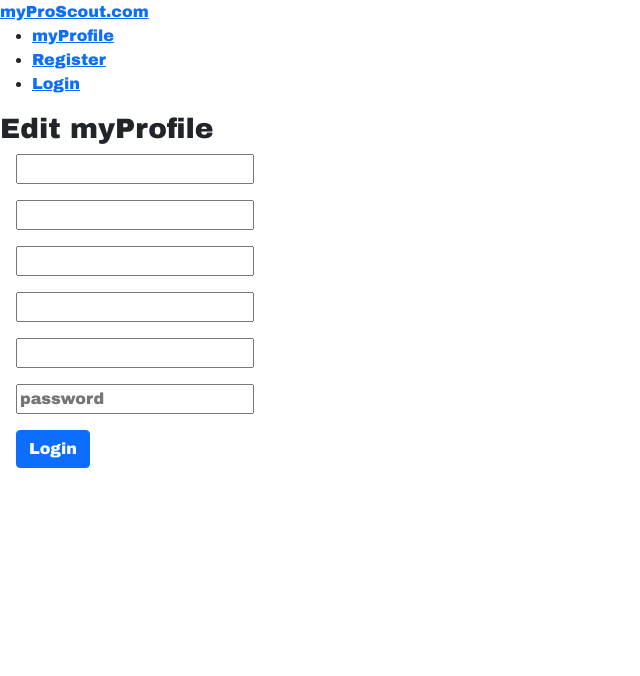
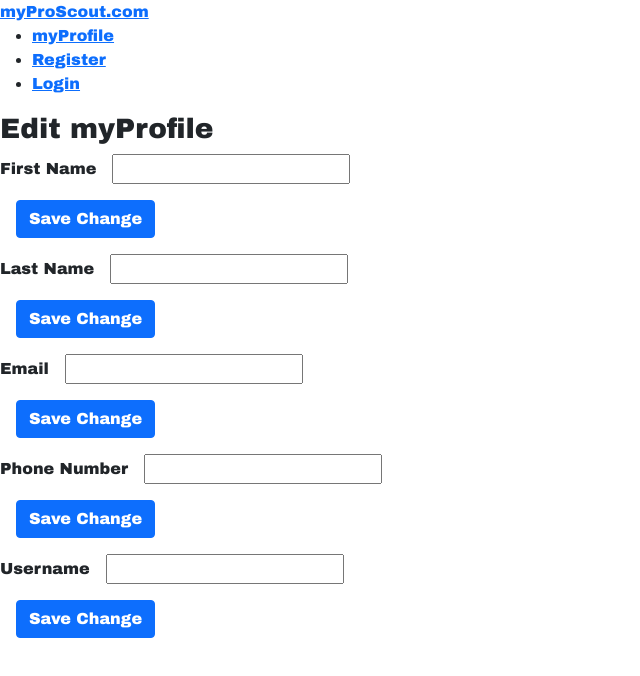
Before and after one commit to MadisonLifeAgent/MyProScoutFrontEndRepo, a React (Create React App) app: page /editmyprofile in a window 1280 px wide. Shown: the top 676 px of the page, without its empty margins (0-640 px from the left). Built offline with nearby package versions, Linux system fonts and the light colour scheme; no server answers.

Commit message:
added edit scout profile functions - working

```diff
--- a/src/components/MyProfile/EditMyProfile.js
+++ b/src/components/MyProfile/EditMyProfile.js
@@ -1,27 +1,26 @@
 import React, { useState, useEffect } from "react";
 import axios from 'axios';
 
+// component imports
+import ScoutFirstName from "./ScoutFirstName";
+import ScoutLastName from "./ScoutLastName";
+import ScoutEmail from "./ScoutEmail";
+import ScoutPhoneNumber from "./ScoutPhoneNumber";
+import ScoutUserName from "./ScoutUsername";
 
 // Scout account registration form
 const EditMyProfile = (props) => {
     const jwt = localStorage.getItem('token');
 
-    const [firstName, setFirstName] = useState();
+    //const [firstName, setFirstName] = useState();
 	const [lastName, setLastName] = useState();
 	const [userName, setUserName] = useState();
-	const [password, setPassword] = useState();
 	const [email, setEmail] = useState();
 	const [phoneNumber, setPhoneNumber] = useState();
 
-    // const [currentFirst, setCurrentFirst] = useState();
-	// const [currentLast, setCurrentLast] = useState();
-	// const [currentUsername, setCurrentUsername] = useState();
-	// //const [currentPassword, setCurrentPassword] = useState();
-	// const [currentEmail, setCurrentEmail] = useState();
-	// const [currentPhoneNumber, setCurrentPhoneNumber] = useState();
-
     //get current user details
     const [currentUser, setCurrentuser] = useState({});
+    const [id, setId] = useState();
 
     // this function gets the current scout's information
     async function getScoutInformation(token) {
@@ -30,6 +29,7 @@ const EditMyProfile = (props) => {
 		if (response.data) {
 			console.log("good api call");
             setCurrentuser(response.data);
+            setId(response.data.id);
 		} else {
 			console.log("bad api call");
 		}
@@ -38,20 +38,22 @@ const EditMyProfile = (props) => {
     // get scout information that is to be edited
     useEffect(() => {
         getScoutInformation(jwt);  // add if/else statement
-    },[currentUser]);
+    },[]);
 
 	// call the database and try to post edited scout info
-	async function editMyProfile(first, last, user, pass, useremail, phone) {
+	async function editMyProfile(first, last, user, useremail, phone, id) {
+		const updateInfo = {
+			"firstName": first,
+			"lastName": last,
+			"userName": user,
+			"email": useremail,
+			"phoneNumber": phone,
+            "id": id,
+		}
 
-		const updateInfo = {
-			"FirstName": first,
-			"LastName": last,
-			"UserName": user,
-			"Password": pass,
-			"Email": useremail,
-			"PhoneNumber": phone
-		}
-		let response = await axios.put(`https://localhost:44394/api/authentication/myproscout`, updateInfo);
+        console.log(updateInfo);
+
+		let response = await axios.put(`https://localhost:44394/api/myproscout/edit`, updateInfo);
 
 		if (response) {
 			console.log(response.data);
@@ -61,33 +63,19 @@ const EditMyProfile = (props) => {
 		}
 	}
 
-    // submits account registration request
-	const handleSubmit = (event) => {
-		event.preventDefault();
-		editMyProfile(firstName, lastName, userName, password, email, phoneNumber);
-		window.location = "/editmyprofile";
-	}
 
-
+	// edit profile input fields
 	return (
 		<div>
 			<h3>Edit myProfile</h3>
-			<form onSubmit={handleSubmit}>
-				<input type="text" placeholder={currentUser.firstName} value={firstName} onChange={(event) => setFirstName(event.target.value)} class="ms-3 mb-3" /><br/>
+                <ScoutFirstName currentUser={currentUser} id={id} />
 
-				<input type="text" placeholder={currentUser.lastName} value={lastName} onChange={(event) => setLastName(event.target.value)} class="ms-3 mb-3" /><br/>
+                <ScoutLastName currentUser={currentUser} id={id} />
 
-				<input type="text" placeholder={currentUser.email} value={email} onChange={(event) => setEmail(event.target.value)} class="ms-3 mb-3" /><br/>
+                <ScoutEmail currentUser={currentUser} id={id} />
 
-				<input type="text" placeholder={currentUser.phoneNumber} value={phoneNumber} onChange={(event) => setPhoneNumber(event.target.value)} class="ms-3 mb-3" /><br/>
-
-				<input type="text" placeholder={currentUser.userName} value={userName} onChange={(event) => setUserName(event.target.value)} class="ms-3 mb-3" /><br/>
-
-				<input type="password" placeholder="password" value={password} onChange={(event) => setPassword(event.target.value)} class="ms-3 mb-3"  /><br/>
-
-				<input type="submit" value="Login" class="btn btn-primary ms-3" />
-
-            </form>
+                <ScoutPhoneNumber currentUser={currentUser} id={id} />
+                <ScoutUserName currentUser={currentUser} id={id} />
 		</div>
 	);
 }
--- a/src/components/MyProfile/MyProfile.js
+++ b/src/components/MyProfile/MyProfile.js
@@ -9,7 +9,7 @@ const MyProfile = (props) => {
     const scout = props.user;
 
     const handleClick = () => {
-        //<EditMyProfile user={props.user} />
+        <EditMyProfile user={props.user} />
     }
 
 
--- /dev/null
+++ b/src/components/MyProfile/ScoutEmail.js
@@ -0,0 +1,49 @@
+import React, { useState } from "react";
+import axios from 'axios';
+
+// Scout account registration form
+const ScoutEmail = (props) => {
+    // get passed in props
+    const id = props.id;
+    const currentUser = props.currentUser;
+
+    const [email, setEmail] = useState();
+
+	// call the database and try to post edited scout info
+	async function editScoutEmail(email, id) {
+		const updateInfo = {
+			"email": email,
+            "id": id,
+		}
+
+		let response = await axios.put(`https://localhost:44394/api/myproscout/edit/email`, updateInfo);
+
+		if (response) {
+			console.log(response.data);
+		} else {
+			console.log("bad api call");
+		}
+	}
+
+    // submits account registration request
+	const handleSubmit = (event) => {
+		event.preventDefault();
+		editScoutEmail(email, id);
+		window.location = "/editmyprofile";
+	}
+
+
+	return (
+		<div>
+			<form onSubmit={handleSubmit}>
+                <label>Email</label>
+				<input type="text" placeholder={currentUser.email} value={email} onChange={(event) => setEmail(event.target.value)} class="ms-3 mb-3" /><br/>
+
+				<input type="submit" value="Save Change" class="btn btn-primary ms-3 mb-3 " />
+
+            </form>
+		</div>
+	);
+}
+
+export default ScoutEmail;
--- /dev/null
+++ b/src/components/MyProfile/ScoutFirstName.js
@@ -0,0 +1,50 @@
+import React, { useState } from "react";
+import axios from 'axios';
+
+// Scout account registration form
+const ScoutFirstName = (props) => {
+    // get passed in props
+    const id = props.id;
+    const currentUser = props.currentUser;
+
+    const [firstName, setFirstName] = useState();
+
+	// call the database and try to post edited scout info
+	async function editScoutFirstName(first, id) {
+		const updateInfo = {
+			"firstName": first,
+            "id": id,
+		}
+
+		let response = await axios.put(`https://localhost:44394/api/myproscout/edit/firstname`, updateInfo);
+
+		if (response) {
+			console.log(response.data);
+			console.log("firstnamegood api call");
+		} else {
+			console.log("bad api call");
+		}
+	}
+
+    // submits account registration request
+	const handleSubmit = (event) => {
+		event.preventDefault();
+		editScoutFirstName(firstName, id);
+		window.location = "/editmyprofile";
+	}
+
+
+	return (
+		<div>
+			<form onSubmit={handleSubmit}>
+                <label>First Name</label>
+				<input type="text" placeholder={currentUser.firstName} value={firstName} onChange={(event) => setFirstName(event.target.value)} class="ms-3 mb-3" /><br/>
+
+				<input type="submit" value="Save Change" class="btn btn-primary ms-3 mb-3 " />
+
+            </form>
+		</div>
+	);
+}
+
+export default ScoutFirstName;
--- /dev/null
+++ b/src/components/MyProfile/ScoutLastName.js
@@ -0,0 +1,50 @@
+import React, { useState } from "react";
+import axios from 'axios';
+
+// Scout account registration form
+const ScoutLastName = (props) => {
+    // get passed in props
+    const id = props.id;
+    const currentUser = props.currentUser;
+
+    const [lastName, setLastName] = useState();
+
+	// call the database and try to post edited scout info
+	async function editScoutLastName(last, id) {
+		const updateInfo = {
+			"lastName": last,
+            "id": id,
+		}
+
+		let response = await axios.put(`https://localhost:44394/api/myproscout/edit/lastname`, updateInfo);
+
+		if (response) {
+			console.log(response.data);
+			console.log("firstnamegood api call");
+		} else {
+			console.log("bad api call");
+		}
+	}
+
+    // submits account registration request
+	const handleSubmit = (event) => {
+		event.preventDefault();
+		editScoutLastName(lastName, id);
+		window.location = "/editmyprofile";
+	}
+
+
+	return (
+		<div>
+			<form onSubmit={handleSubmit}>
+                <label>Last Name</label>
+				<input type="text" placeholder={currentUser.lastName} value={lastName} onChange={(event) => setLastName(event.target.value)} class="ms-3 mb-3" /><br/>
+
+				<input type="submit" value="Save Change" class="btn btn-primary ms-3 mb-3 " />
+
+            </form>
+		</div>
+	);
+}
+
+export default ScoutLastName;
--- /dev/null
+++ b/src/components/MyProfile/ScoutPhoneNumber.js
@@ -0,0 +1,49 @@
+import React, { useState } from "react";
+import axios from 'axios';
+
+// Scout account registration form
+const ScoutPhoneNumber = (props) => {
+    // get passed in props
+    const id = props.id;
+    const currentUser = props.currentUser;
+
+    const [phoneNumber, setPhoneNumber] = useState();
+
+	// call the database and try to post edited scout info
+	async function editScoutPhoneNumber(phoneNumber, id) {
+		const updateInfo = {
+			"phoneNumber": phoneNumber,
+            "id": id,
+		}
+
+		let response = await axios.put(`https://localhost:44394/api/myproscout/edit/phonenumber`, updateInfo);
+
+		if (response) {
+			console.log(response.data);
+		} else {
+			console.log("bad api call");
+		}
+	}
+
+    // submits account registration request
+	const handleSubmit = (event) => {
+		event.preventDefault();
+		editScoutPhoneNumber(phoneNumber, id);
+		window.location = "/editmyprofile";
+	}
+
+
+	return (
+		<div>
+			<form onSubmit={handleSubmit}>
+                <label>Phone Number</label>
+				<input type="text" placeholder={currentUser.phoneNumber} value={phoneNumber} onChange={(event) => setPhoneNumber(event.target.value)} class="ms-3 mb-3" /><br/>
+
+				<input type="submit" value="Save Change" class="btn btn-primary ms-3 mb-3 " />
+
+            </form>
+		</div>
+	);
+}
+
+export default ScoutPhoneNumber;
--- /dev/null
+++ b/src/components/MyProfile/ScoutUsername.jsx
@@ -0,0 +1,49 @@
+import React, { useState } from "react";
+import axios from 'axios';
+
+// Scout account registration form
+const ScoutUserName = (props) => {
+    // get passed in props
+    const id = props.id;
+    const currentUser = props.currentUser;
+
+    const [username, setUsername] = useState();
+
+	// call the database and try to post edited scout info
+	async function editScoutUsername(username, id) {
+		const updateInfo = {
+			"username": username,
+            "id": id,
+		}
+
+		let response = await axios.put(`https://localhost:44394/api/myproscout/edit/username`, updateInfo);
+
+		if (response) {
+			console.log(response.data);
+		} else {
+			console.log("bad api call");
+		}
+	}
+
+    // submits account registration request
+	const handleSubmit = (event) => {
+		event.preventDefault();
+		editScoutUsername(username, id);
+		window.location = "/editmyprofile";
+	}
+
+
+	return (
+		<div>
+			<form onSubmit={handleSubmit}>
+                <label>Username</label>
+				<input type="text" placeholder={currentUser.userName} value={username} onChange={(event) => setUsername(event.target.value)} class="ms-3 mb-3" /><br/>
+
+				<input type="submit" value="Save Change" class="btn btn-primary ms-3 mb-3 " />
+
+            </form>
+		</div>
+	);
+}
+
+export default ScoutUserName;
```
